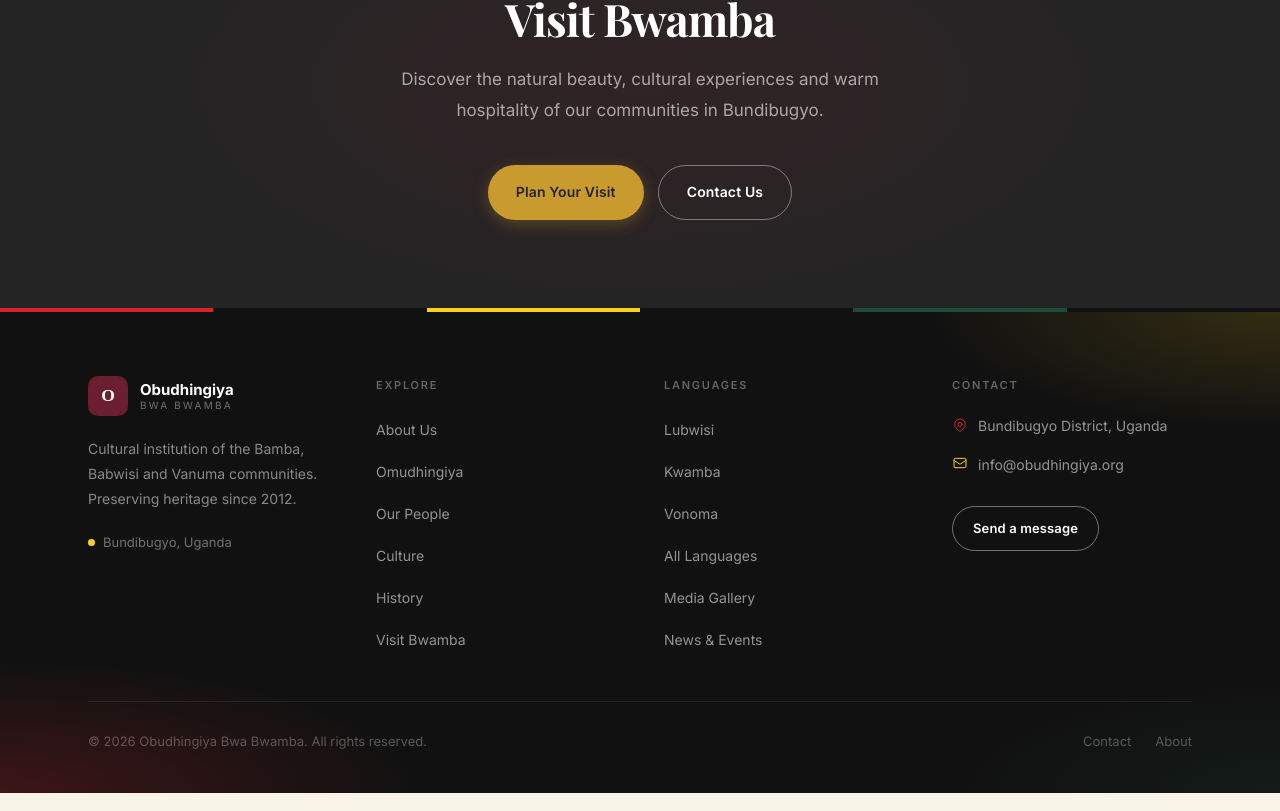
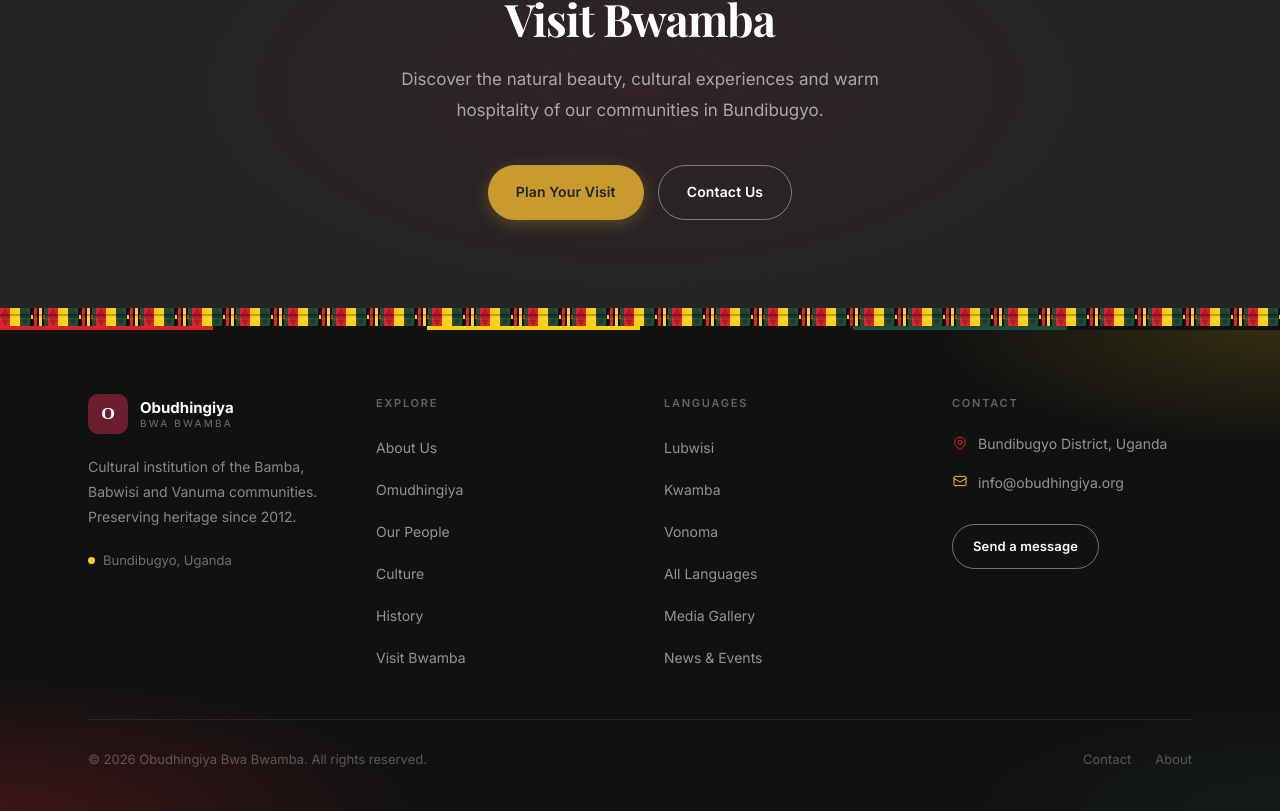
Before and after one commit to Ebiujchris/OBB-WEBSITE, a Next.js app: page / in a window 1280 px wide. Shown: the part 3854-4665 px from the top of the page. Built offline with nearby package versions, Linux system fonts and the light colour scheme; a web font is replaced by a local one.

Commit message:
Add kente pattern strip above footer

```diff
--- a/app/layout.tsx
+++ b/app/layout.tsx
@@ -69,6 +69,34 @@ export default function RootLayout({
         </div>
 
         {children}
+
+        {/* African kente pattern strip — above footer */}
+        <div style={{ width: '100%', lineHeight: 0, overflow: 'hidden' }}>
+          <svg xmlns="http://www.w3.org/2000/svg" width="100%" height="18" style={{ display: 'block' }} preserveAspectRatio="xMidYMid slice">
+            <defs>
+              <pattern id="kente2" x="0" y="0" width="48" height="18" patternUnits="userSpaceOnUse">
+                <rect width="48" height="18" fill="#111111" />
+                <rect x="0"  y="0" width="10" height="18" fill="#D8232A" />
+                <rect x="10" y="0" width="10" height="18" fill="#FCD116" />
+                <rect x="20" y="0" width="10" height="18" fill="#1F4D3A" />
+                <rect x="30" y="0" width="4"  height="18" fill="#111111" />
+                <rect x="34" y="0" width="3"  height="18" fill="#D8232A" />
+                <rect x="37" y="0" width="2"  height="18" fill="#111111" />
+                <rect x="39" y="0" width="3"  height="18" fill="#FCD116" />
+                <rect x="42" y="0" width="2"  height="18" fill="#111111" />
+                <rect x="44" y="0" width="4"  height="18" fill="#1F4D3A" />
+                <rect x="0"  y="6"  width="48" height="2" fill="rgba(0,0,0,0.25)" />
+                <rect x="0"  y="10" width="48" height="2" fill="rgba(255,255,255,0.08)" />
+                <polygon points="5,0 10,9 5,18 0,9"   fill="rgba(0,0,0,0.2)" />
+                <polygon points="25,0 30,9 25,18 20,9" fill="rgba(0,0,0,0.2)" />
+                <rect x="31" y="7" width="2" height="4" fill="#FCD116" />
+                <rect x="43" y="7" width="2" height="4" fill="#D8232A" />
+              </pattern>
+            </defs>
+            <rect width="100%" height="18" fill="url(#kente2)" />
+          </svg>
+        </div>
+
         <Footer />
       </body>
     </html>
```
